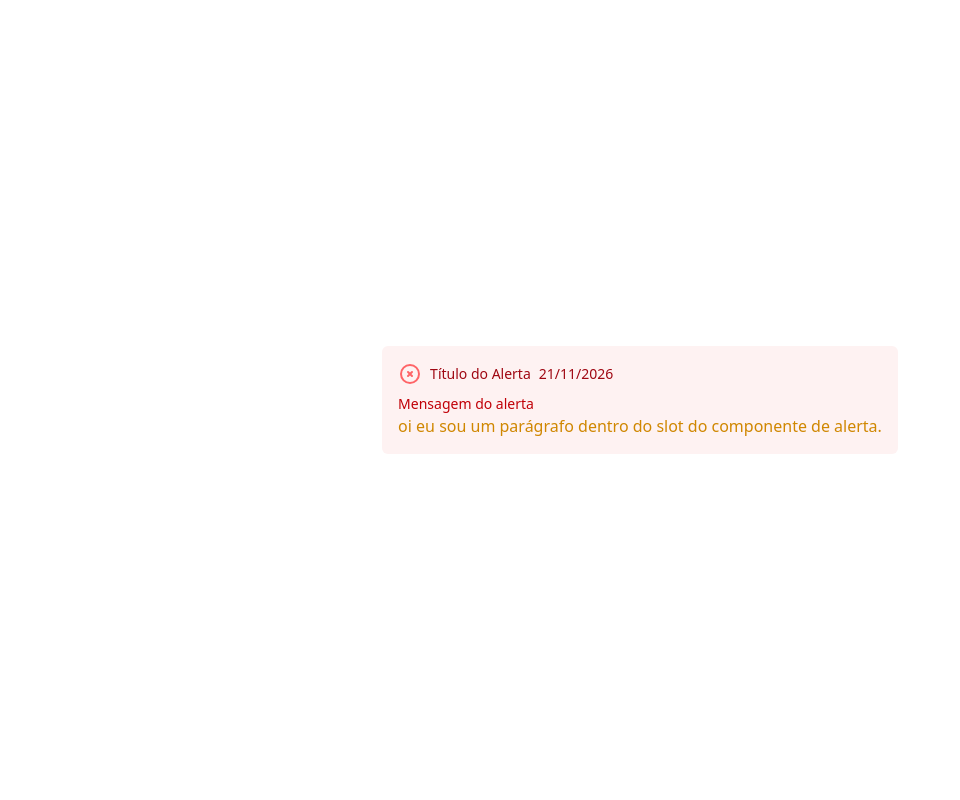
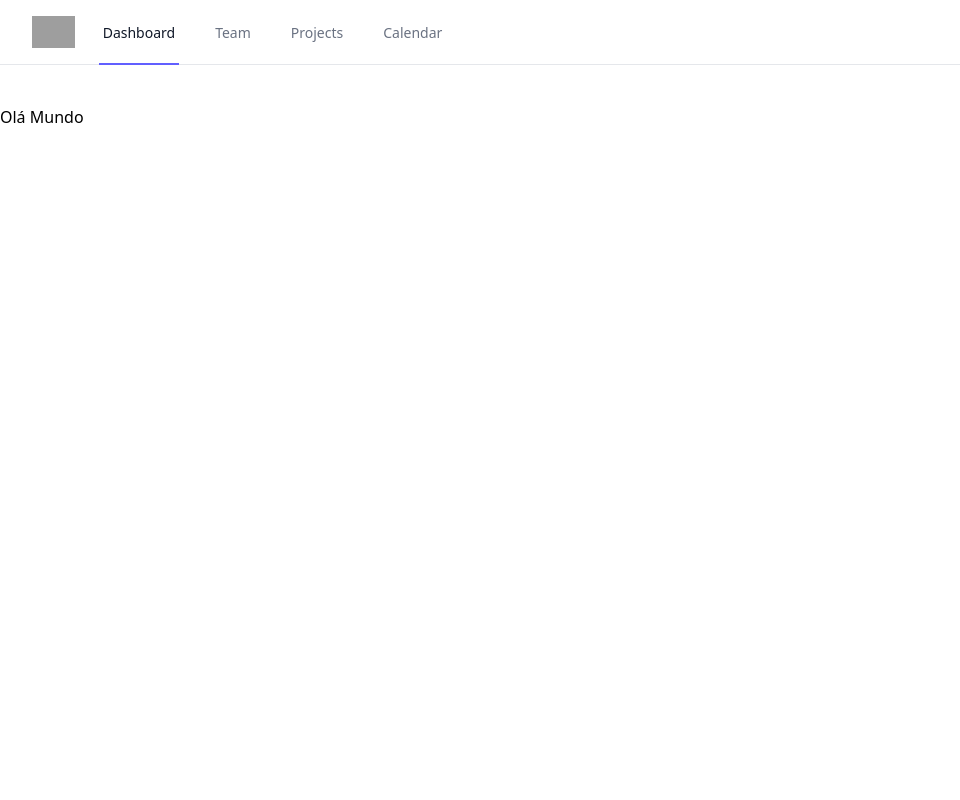
Before and after one commit to anddibo/BearAndCode-mla-blade, a Laravel app: page / in a window 1280 px wide. Shown: the whole page, without its empty margins (0-960 px from the left). Run offline with Laravel 12, Linux system fonts and the light colour scheme; style sheets or scripts are compiled from the project's sources; grey boxes are pictures that could not be loaded.

Commit message:
VI - FRONT BÁSICO - Blade Components: Layouts usando Section Vs Componentes

```diff
--- /dev/null
+++ b/resources/views/components/layouts/base.blade.php
@@ -0,0 +1,25 @@
+<!DOCTYPE html>
+<html lang="en">
+<head>
+    <meta charset="UTF-8">
+    @vite('resources/css/app.css')
+    <title>{{ $title ?? "MLA" }}</title>
+</head>
+<body>
+    <div class="min-h-full">
+
+        <!-- Se nenhum navigation foi definido, usa o componente navigation padrão -->
+        @if (!isset($navigation))
+            <x-layouts.navigation></x-layouts.navigation>
+        @else
+            {{ $navigation }}
+        @endif
+
+        <div class="py-10">
+            <main>
+                {{ $slot }}
+            </main>
+        </div>
+    </div>
+</body>
+</html>
--- /dev/null
+++ b/resources/views/components/layouts/nav-link.blade.php
@@ -0,0 +1,9 @@
+<a href="{{ $url }}"
+    {{ $attributes->class(
+        [
+            "border-transparent text-gray-500 inline-flex items-center px-1 pt-1 border-b-2 text-sm font-medium hover:border-gray-300 hover:text-gray-700" => !$active,
+            "border-indigo-500 text-gray-900 inline-flex items-center px-1 pt-1 border-b-2 text-sm font-medium" => $active
+        ]) }}
+>
+    {{ $name }}
+</a>
--- /dev/null
+++ b/resources/views/components/layouts/navigation.blade.php
@@ -0,0 +1,39 @@
+<nav class="border-b border-gray-200 bg-white">
+    <div class="mx-auto max-w-7xl px-4 sm:px-6 lg:px-8">
+        <div class="flex h-16 justify-between">
+            <div class="flex">
+                <div class="flex flex-shrink-0 items-center">
+                    <img class="block h-8 w-auto lg:hidden" src="https://tailwindui.com/img/logos/mark.svg?color=indigo&shade=600" alt="Your Company">
+                    <img class="hidden h-8 w-auto lg:block" src="https://tailwindui.com/img/logos/mark.svg?color=indigo&shade=600" alt="Your Company">
+                </div>
+                <div class="hidden sm:-my-px sm:ml-6 sm:flex sm:space-x-8">
+                    <!-- Current: "border-indigo-500 text-gray-900", Default: "border-transparent text-gray-500 hover:border-gray-300 hover:text-gray-700" -->
+
+                    <x-layouts.nav-link
+                       :active="true"
+                       name="Dashboard"
+                       url="#"
+                    ></x-layouts.nav-link>
+
+                    <x-layouts.nav-link
+                       :active="false"
+                       name="Team"
+                       url="#"
+                    ></x-layouts.nav-link>
+
+                    <x-layouts.nav-link
+                       :active="false"
+                       name="Projects"
+                       url="#"
+                    ></x-layouts.nav-link>
+
+                    <x-layouts.nav-link
+                       :active="false"
+                       name="Calendar"
+                       url="#"
+                    ></x-layouts.nav-link>
+                </div>
+            </div>
+        </div>
+    </div>
+</nav>
--- a/resources/views/index.blade.php
+++ b/resources/views/index.blade.php
@@ -1,38 +1,3 @@
-<!DOCTYPE html>
-<html lang="en">
-<head>
-    <meta charset="UTF-8">
-    @vite('resources/css/app.css')
-    <title>@yield('title')</title>
-    @stack('scripts')
-</head>
-<body class="min-h-screen">
-    <div class="min-h-screen flex flex-col items-center justify-center">
-
-        <div class="px-32">
-
-            <main>
-
-                <x-alert
-                    type="error"
-                    :$title
-                    :$message>
-
-                    <!-- Se não for passado o icon (trecho de código abaixo) não dá erro, por que o valor padrão é uma string vazia,
-                     definida em Alert.php -->
-                    <x-slot:icon>
-                        <svg xmlns="http://www.w3.org/2000/svg" class="h-6 w-6 text-red-400" fill="none" viewBox="0 0 24 24" stroke="currentColor" stroke-width="2">
-                            <path stroke-linecap="round" stroke-linejoin="round" d="M10 14l2-2m0 0l2-2m-2 2l-2-2m2 2l2 2m7-2a9 9 0 11-18 0 9 9 0 0118 0z" />
-                        </svg>
-                    </x-slot:icon>
-
-                    <p class="text-yellow-600"> oi eu sou um parágrafo dentro do slot do componente de alerta. </p>
-                </x-alert>
-
-            </main>
-
-        </div>
-
-    </div>
-</body>
-</html>
+<x-layouts.base>
+    <h1>Olá Mundo</h1>
+</x-layouts.base>
```
